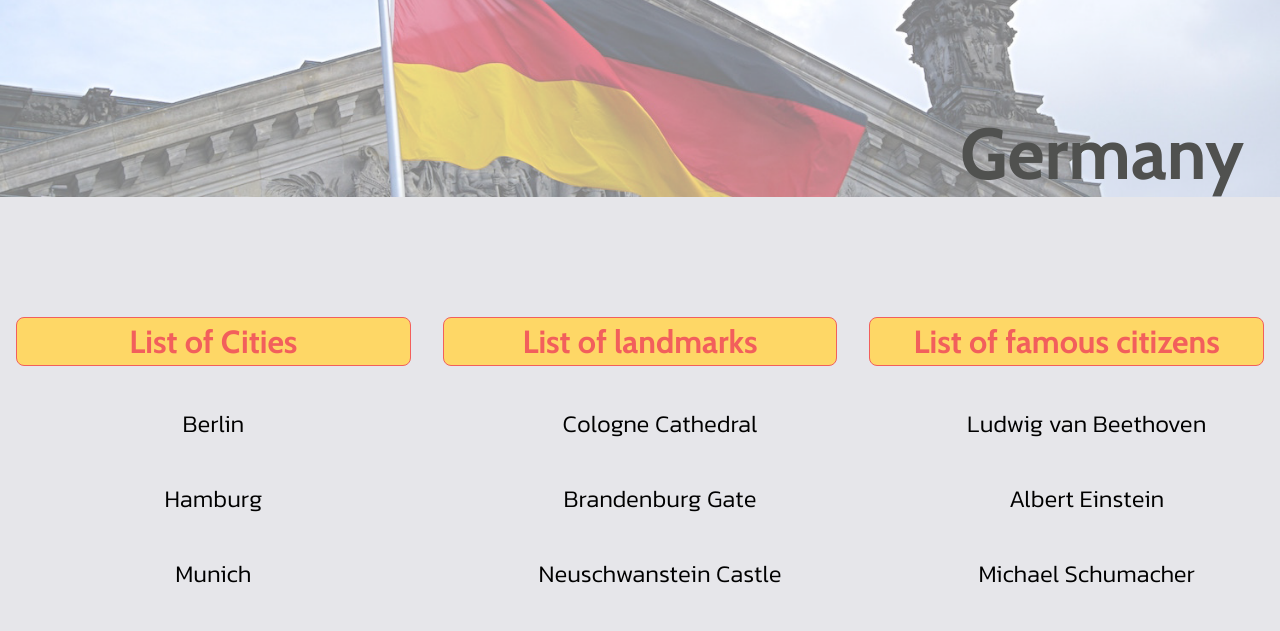
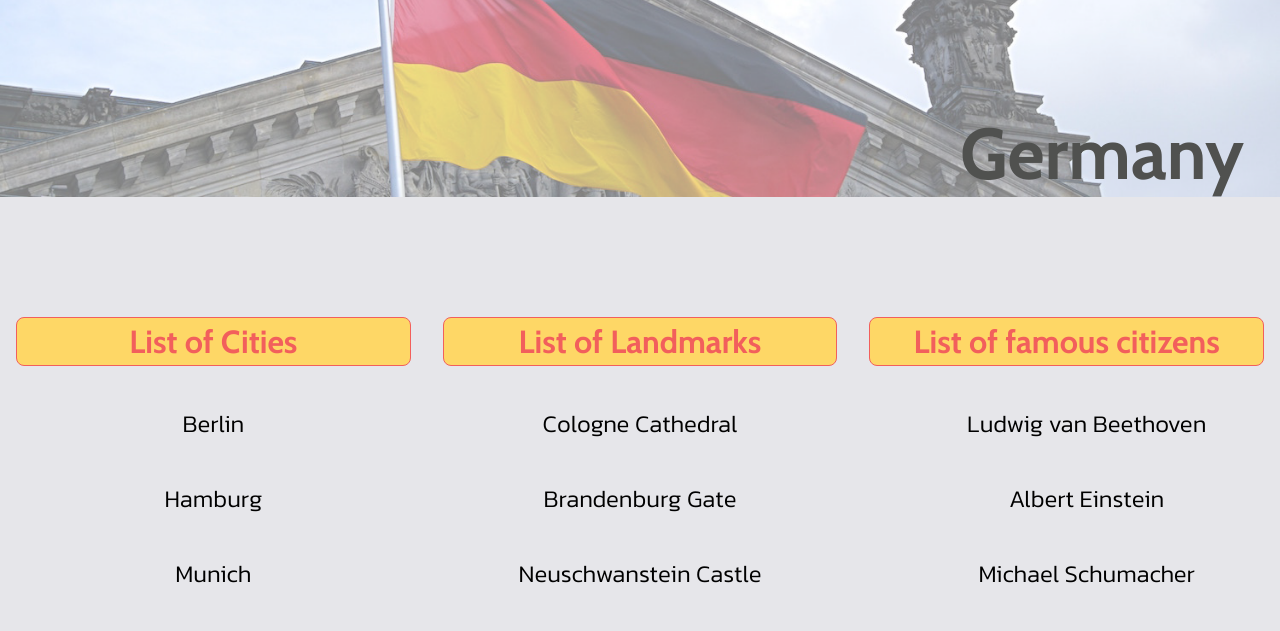
Before and after one commit to MonroeMegalonyx/NewForce-Group-Project-automated-hello-world-team-bionic-elbow-slam, a plain HTML site: page germany.html in a window 1280 px wide. Shown: the part 169-800 px from the top of the page. Drawn offline with nearby package versions, Linux system fonts and the light colour scheme.

Commit message:
Added landmarks with javascripts

```diff
--- a/germany.html
+++ b/germany.html
@@ -42,13 +42,13 @@
         </section>
 
 
-        <section class = 'list-container'>
-            <h2>List of landmarks</h2>
+        <section class = 'list-container' id = "german-landmarks">
+            <!--<h2>List of landmarks</h2>
             <ul class = 'list-child'>
                 <li class = 'list-item'>Cologne Cathedral</li>
                 <li class = 'list-item'>Brandenburg Gate</li>
                 <li class = 'list-item'>Neuschwanstein Castle</li>
-            </ul>
+            </ul>-->
         </section>
 
         <section class = 'list-container'>
--- a/scripts/germany/germanyMain.js
+++ b/scripts/germany/germanyMain.js
@@ -1,3 +1,7 @@
 import { listGermanCities } from "./germany__Cities/citiesList.js";
 
 listGermanCities();
+
+import { listGermanLandmarks } from "./germany__Landmarks/landmarkList.js";
+
+listGermanLandmarks();
--- /dev/null
+++ b/scripts/germany/germany__Landmarks/landmarkList.js
@@ -0,0 +1,15 @@
+// Takes HTML string and array of all cities as input and exports the full HTML block for the list of cities
+import { getGermanLandmarks } from "./landmarksArray.js";
+import { tagGermanLandmarks } from "./landmarksString.js";
+
+let germanLandmarkContainer = document.querySelector("#german-landmarks");
+
+export function listGermanLandmarks() {
+    const allGermanLandmarks = getGermanLandmarks();
+    let germanLandmarksListHTML = "";
+    for (let i = 0; i < allGermanLandmarks.length; i++) {
+        germanLandmarksListHTML += tagGermanLandmarks(allGermanLandmarks[i]);
+    }
+
+    germanLandmarkContainer.innerHTML = `<h2>List of Landmarks</h2>${germanLandmarksListHTML}`;
+}
--- a/scripts/germany/germany_Landmarks/landmarksString.js
+++ b/scripts/germany/germany__Landmarks/landmarksString.js
@@ -1,4 +1,4 @@
-// Takes array of cities as input and exports string with HTML tags for each object
+// Takes array of landmarks as input and exports string with HTML tags for each object
 export function tagGermanLandmarks(landmarkObject) {
     return `<li class = "list-item">${landmarkObject.name}</li>`
 }
```
Also changed, not shown: scripts/germany/germany_Landmarks/landmarkList.js (deleted, +0 -15 lines), scripts/germany/germany__Landmarks/landmarksArray.js (renamed from scripts/germany/germany_Landmarks/landmarksArray.js), scripts/germany/germany__People/peopleArray.js (renamed from scripts/germany/germany_People/peopleArray.js), scripts/germany/germany__People/peopleList.js (renamed from scripts/germany/germany_People/peopleList.js), scripts/germany/germany__People/peopleString.js (renamed from scripts/germany/germany_People/peopleString.js).
